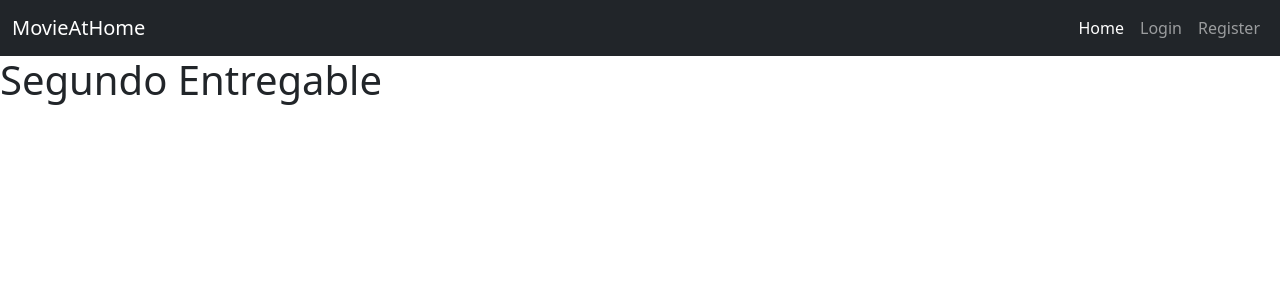
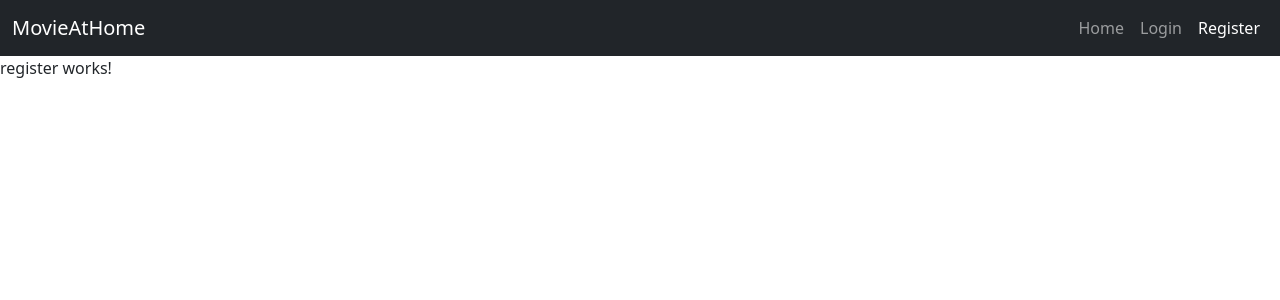
Before and after one commit to carloscastillo369/segundo-entregable, an Angular app: page /register in a window 1280 px wide. Before the commit this address led to /. Shown: the top 300 px of the page. Built offline with nearby package versions, Linux system fonts and the light colour scheme.

Commit message:
agregando rutas de navegación

```diff
--- a/src/app/app-routing.module.ts
+++ b/src/app/app-routing.module.ts
@@ -1,7 +1,23 @@
 import { NgModule } from '@angular/core';
 import { RouterModule, Routes } from '@angular/router';
+import { HomeComponent } from './core/home/home.component';
+import { LoginComponent } from './core/login/login.component';
+import { RegisterComponent } from './core/register/register.component';
 
-const routes: Routes = [];
+const routes: Routes = [
+  {
+    path:'',
+    component: HomeComponent
+  },
+  {
+    path:'login',
+    component: LoginComponent
+  },
+  {
+    path:'register',
+    component: RegisterComponent
+  }
+];
 
 @NgModule({
   imports: [RouterModule.forRoot(routes)],
--- a/src/app/app.component.html
+++ b/src/app/app.component.html
@@ -1,2 +1,2 @@
 <app-navbar></app-navbar>
-<h1>Segundo Entregable</h1>
+<router-outlet></router-outlet>
--- a/src/app/shared/navbar/navbar.component.html
+++ b/src/app/shared/navbar/navbar.component.html
@@ -1,19 +1,19 @@
 <nav class="navbar navbar-expand-lg navbar-dark bg-dark">
     <div class="container-fluid">
-      <a class="navbar-brand" href="#">MovieAtHome</a>
+      <a class="navbar-brand" [routerLink]="['/']">MovieAtHome</a>
       <button class="navbar-toggler" type="button" data-bs-toggle="collapse" data-bs-target="#navbarSupportedContent" aria-controls="navbarSupportedContent" aria-expanded="false" aria-label="Toggle navigation">
         <span class="navbar-toggler-icon"></span>
       </button>
       <div class="collapse navbar-collapse" id="navbarSupportedContent">
         <ul class="navbar-nav ms-auto mb-2 mb-lg-0">
           <li class="nav-item">
-            <a class="nav-link active" aria-current="page" href="#">Home</a>
+            <a class="nav-link" [routerLink]="['/']" routerLinkActive="active" [routerLinkActiveOptions]="{exact:true}" aria-current="page">Home</a>
           </li>
           <li class="nav-item">
-            <a class="nav-link" href="#">Login</a>
+            <a class="nav-link" [routerLink]="['/login']" routerLinkActive="active">Login</a>
           </li>
           <li class="nav-item">
-            <a class="nav-link" href="#">Register</a>
+            <a class="nav-link" [routerLink]="['/register']" routerLinkActive="active">Register</a>
           </li>
         </ul>
       </div>
--- a/src/app/shared/shared.module.ts
+++ b/src/app/shared/shared.module.ts
@@ -2,6 +2,7 @@ import { NgModule } from '@angular/core';
 import { CommonModule } from '@angular/common';
 import { NavbarComponent } from './navbar/navbar.component';
 import { FooterComponent } from './footer/footer.component';
+import { RouterModule } from '@angular/router';
 
 
 
@@ -11,7 +12,8 @@ import { FooterComponent } from './footer/footer.component';
     FooterComponent
   ],
   imports: [
-    CommonModule
+    CommonModule,
+    RouterModule
   ],
   exports:[
     NavbarComponent
```
